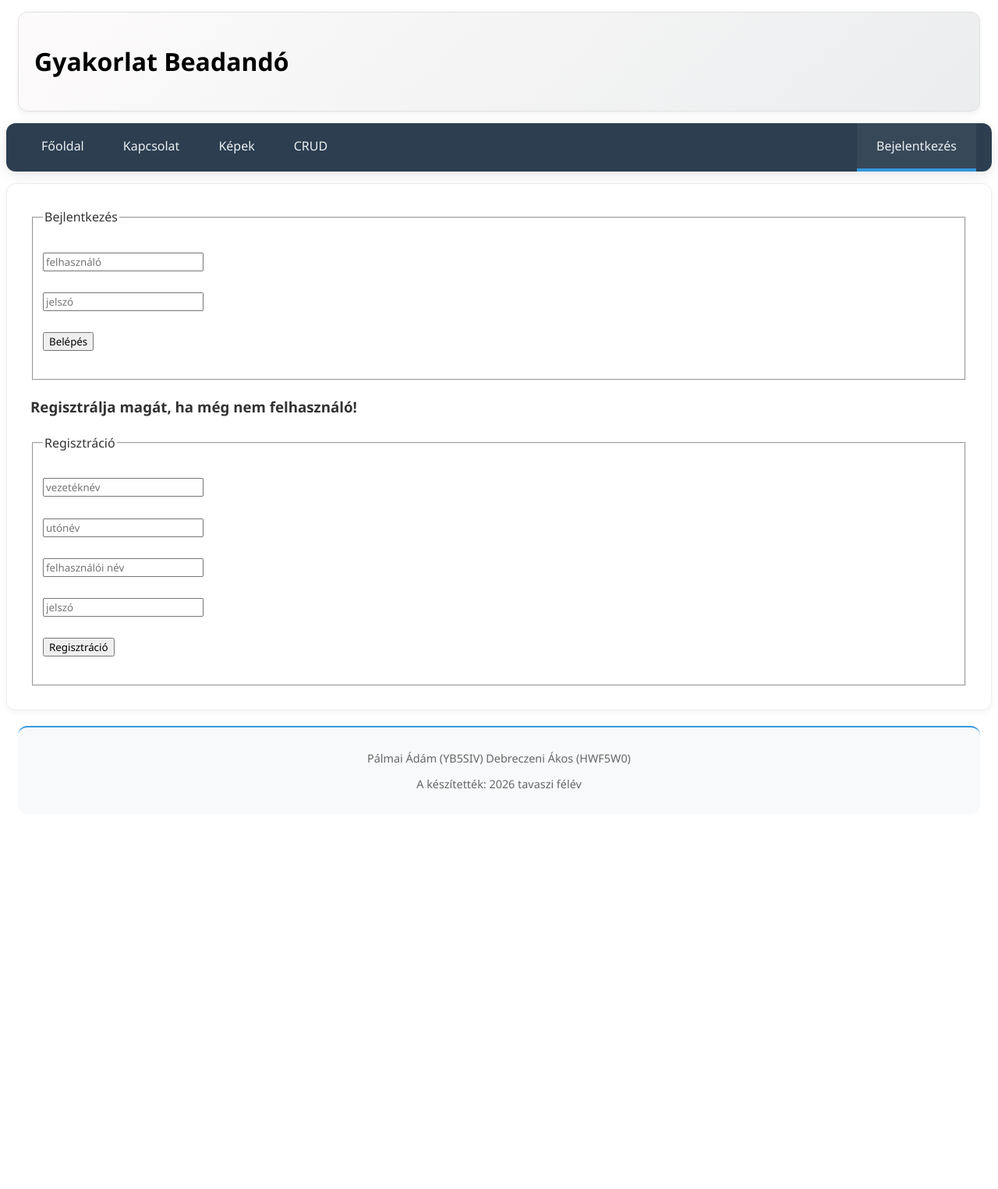
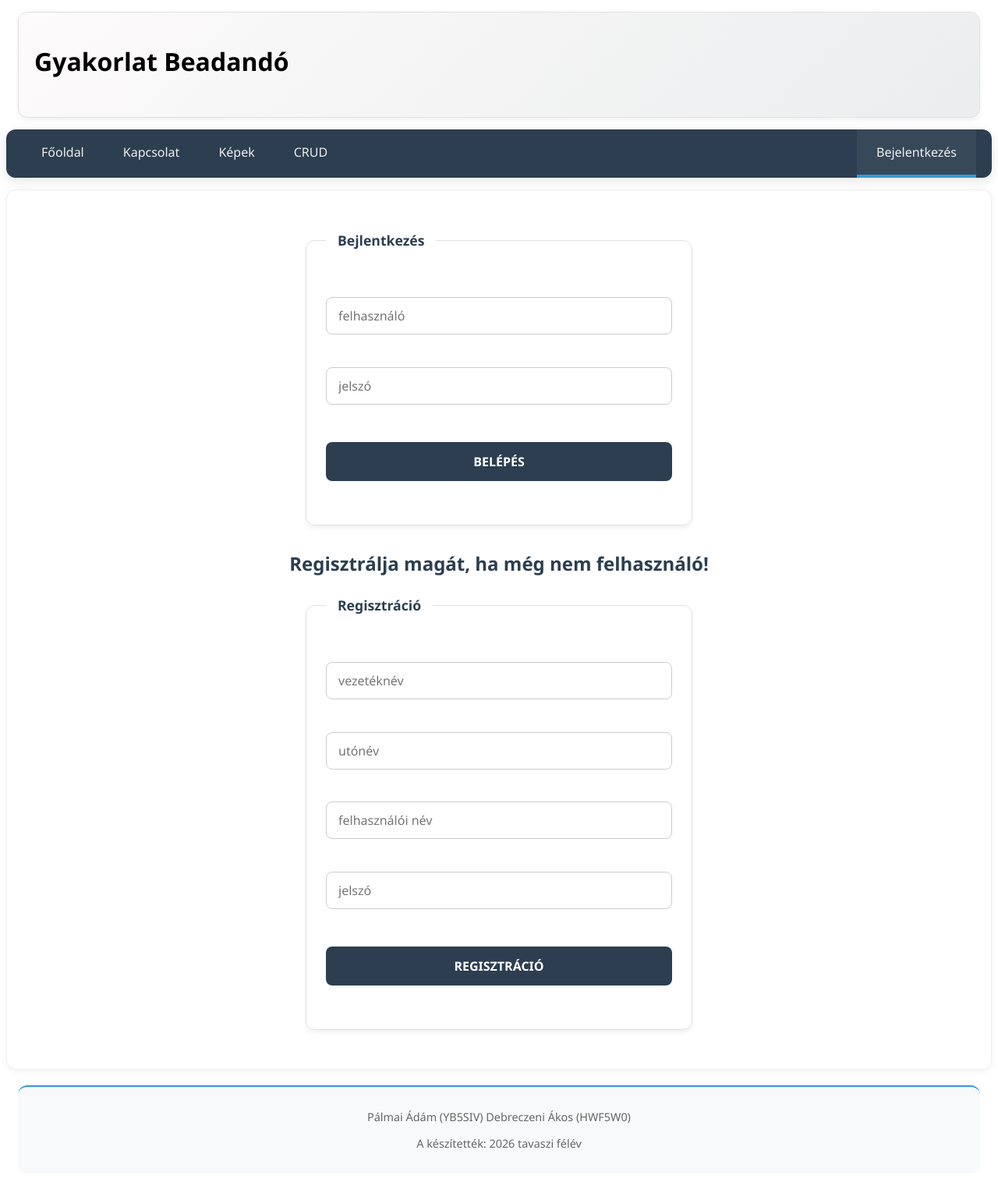
Before and after one commit to Adam1990734/WEB-prog-gyakorlat, a PHP site: page /belepes in a window 1280 px wide. Shown: the whole page at 78% size. Before the commit the page ends 1012 px from the top, so only its background shows below. Run offline with PHP 8.4, Linux system fonts and the light colour scheme.

Commit message:
belépés css létrehozva és megszerkeztve

```diff
--- /dev/null
+++ b/styles/belepes.css
@@ -0,0 +1,96 @@
+#belepes, #regisztracio {
+    max-width: 500px;
+    margin: 20px auto;;
+    background-color: #ffffff;
+}
+
+h2, h3 {
+    color: #2c3e50;
+    margin-top: 30px;
+    margin-bottom: 15px;
+    text-align: center;
+}
+
+/* Fieldset és Legend stílusozása */
+fieldset {
+    border: 1px solid #e0e0e0;
+    border-radius: 12px;
+    padding: 25px;
+    box-shadow: 0 4px 6px rgba(0,0,0,0.05);
+}
+
+legend {
+    font-weight: bold;
+    color: #2c3e50;
+    padding: 0 15px;
+    font-size: 1.1em;
+}
+
+/* Input mezők (szöveg és jelszó) */
+input[type="text"],
+input[type="password"] {
+    width: 100%;
+    padding: 12px 15px;
+    margin: 8px 0;
+    display: inline-block;
+    border: 1px solid #ccc;
+    border-radius: 8px;
+    box-sizing: border-box;
+    font-size: 16px;
+    transition: border 0.3s, box-shadow 0.3s;
+}
+
+/* Fókusz állapot (ha belelép a felhasználó) */
+input[type="text"]:focus,
+input[type="password"]:focus {
+    outline: none;
+    border: 1px solid #3498db;
+    box-shadow: 0 0 8px rgba(52, 152, 219, 0.2);
+}
+
+/* A beküldő gombok (Submit) */
+input[type="submit"] {
+    width: 100%;
+    background-color: #2c3e50;
+    color: white;
+    padding: 14px 20px;
+    margin: 15px 0 5px 0;
+    border: none;
+    border-radius: 8px;
+    cursor: pointer;
+    font-size: 16px;
+    font-weight: bold;
+    text-transform: uppercase;
+    transition: background-color 0.3s, transform 0.1s;
+}
+
+input[type="submit"]:hover {
+    background-color: #3498db;
+}
+
+input[type="submit"]:active {
+    transform: scale(0.98);
+}
+
+/* Output üzenet (hiba vagy siker esetén) */
+#Output {
+    max-width: 500px;
+    margin: 0 auto 20px auto;
+    text-align: center;
+    padding: 15px;
+    background-color: #f8d7da;
+    color: #721c24;
+    border: 1px solid #f5c6cb;
+    border-radius: 8px;
+}
+
+/* Mobil nézethez finomítás */
+@media (max-width: 600px) {
+    #belepes, #regisztracio {
+        width: 100%;
+    }
+
+    fieldset {
+        padding: 15px;
+    }
+}
--- a/templates/pages/belepes.tpl.php
+++ b/templates/pages/belepes.tpl.php
@@ -13,7 +13,7 @@
     <br>&nbsp;
   </fieldset>
 </form>
-<h3>Regisztrálja magát, ha még nem felhasználó!</h2>
+<h2>Regisztrálja magát, ha még nem felhasználó!</h2>
 <form action="regisztral" method="post" id="regisztracio">
   <fieldset>
     <legend>Regisztráció</legend>
```
